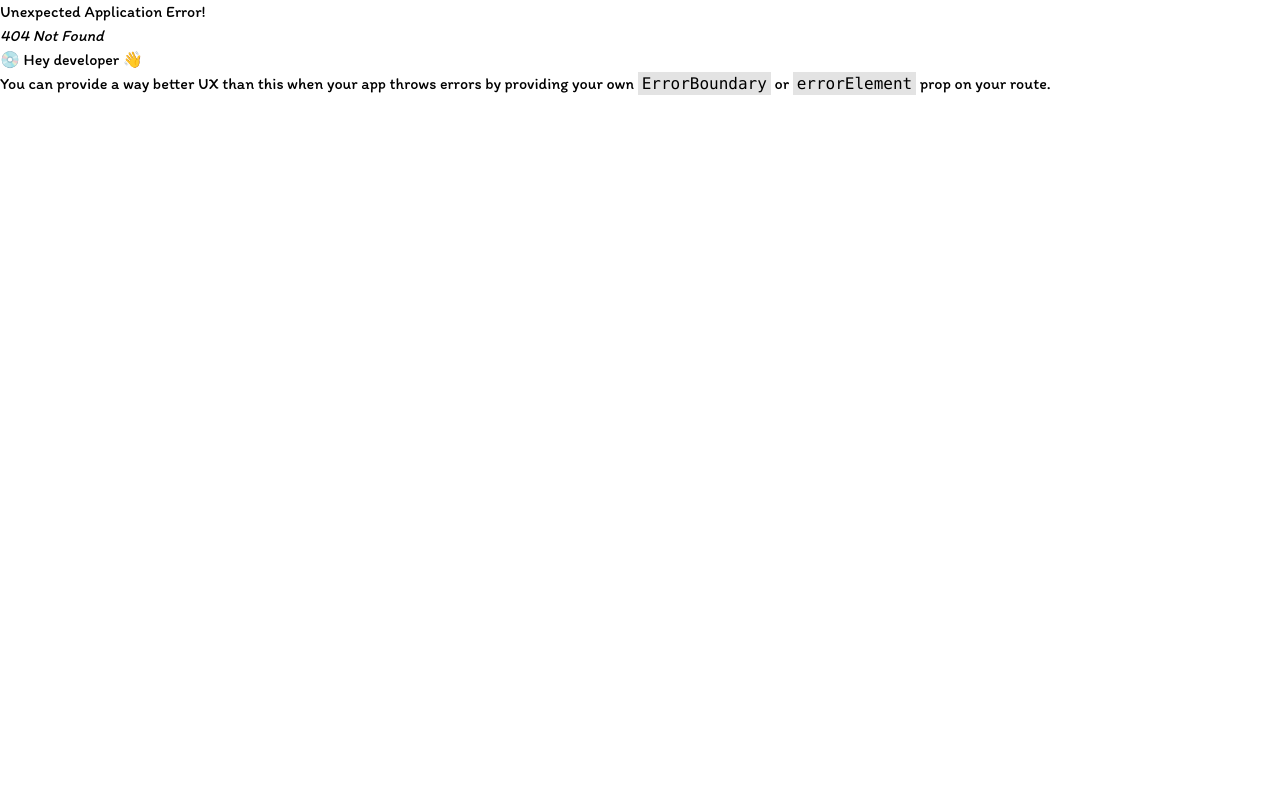
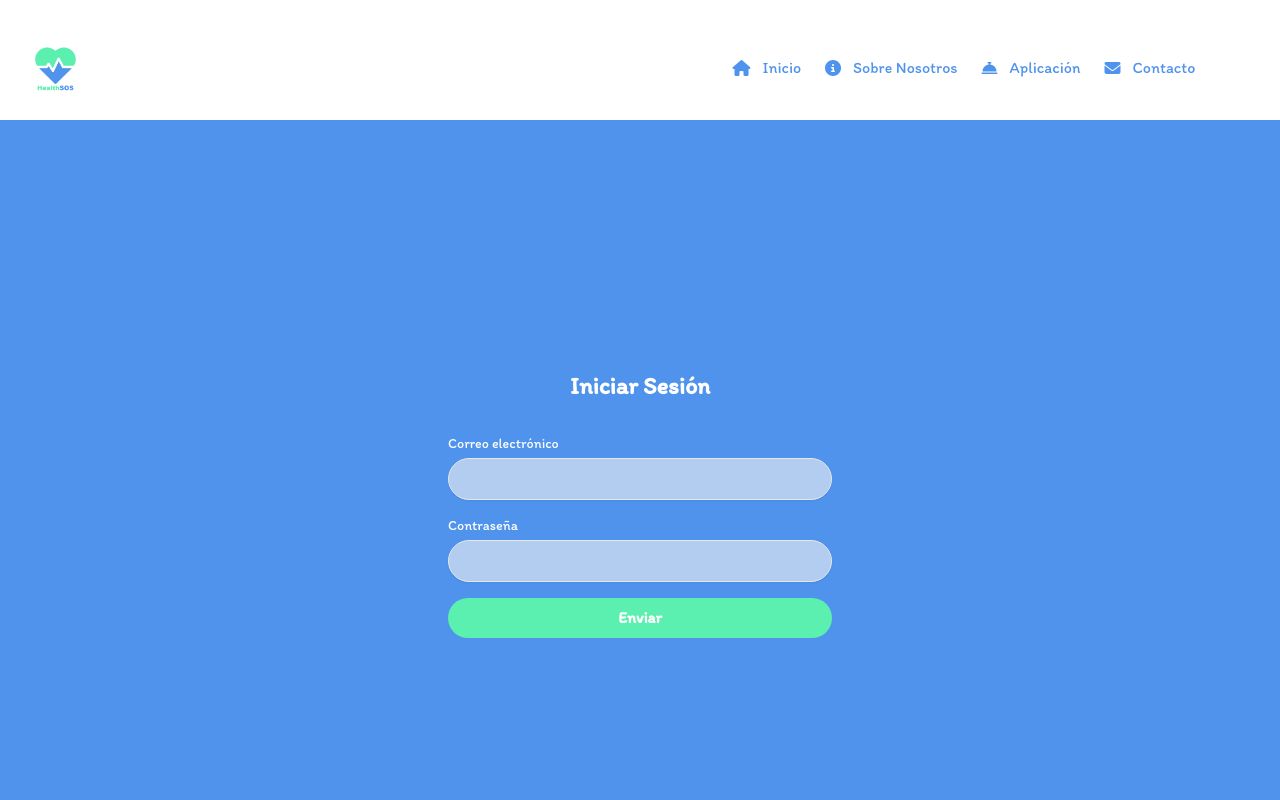
Before and after one commit to G5-Compiladores/healthsosvisual, a React (Vite) app: page /login in a window 1280 px wide. Before the commit this address had no page. Shown: the top 800 px of the page. Built offline with nearby package versions, Linux system fonts and the light colour scheme.

Commit message:
add login page

```diff
--- a/index.html
+++ b/index.html
@@ -6,7 +6,7 @@
     <meta name="viewport" content="width=device-width, initial-scale=1.0" />
     <title>HealthSOS</title>
   </head>
-  <body class="font-itim">
+  <body class="font-itim min-h-screen">
     <div id="root"></div>
     <script type="module" src="/src/main.jsx"></script>
   </body>
--- a/src/pages/LogIn.jsx
+++ b/src/pages/LogIn.jsx
@@ -1,11 +1,46 @@
-import React from 'react'
+import React from 'react';
+import { useForm } from 'react-hook-form';
 
-const LogIn = () => {
+const Login = () => {
+  const { register, handleSubmit, formState: { errors } } = useForm();
+
+  const onSubmit = data => {
+    console.log(data);
+  };
+
   return (
-    <div>
+    <div className="flex flex-col items-center justify-center min-h-screen bg-[#4F93ED] text-white">
+      <h2 className="text-2xl font-bold text-center">Iniciar Sesión</h2>
+      <div className="w-full max-w-md p-8 space-y-6 bg-transparent rounded">
+        <form onSubmit={handleSubmit(onSubmit)} className="space-y-4">
+          <div>
+            <label className="block text-sm font-medium">Correo electrónico</label>
+            <input
+              type="email"
+              {...register('email', { required: 'Este campo es obligatorio' })}
+              className="w-full px-3 py-2 mt-1 border bg-[#B3CDF0] rounded-[30px] shadow-sm focus:ring-blue-500 focus:border-blue-500"
+            />
+            {errors.email && <p className="mt-1 text-sm text-red-600">{errors.email.message}</p>}
+          </div>
+          <div>
+            <label className="block text-sm font-medium">Contraseña</label>
+            <input
+              type="password"
+              {...register('password', { required: 'Este campo es obligatorio' })}
+              className="w-full px-3 py-2 mt-1 border bg-[#B3CDF0] rounded-[30px] shadow-sm focus:ring-blue-500 focus:border-blue-500"
+            />
+            {errors.password && <p className="mt-1 text-sm text-red-600">{errors.password.message}</p>}
+          </div>
+          <button
+            type="submit"
+            className="w-full px-4 py-2 font-bold text-white bg-[#5BF0AF] rounded-[30px] hover:bg-blue-700 focus:outline-none focus:ring-2 focus:ring-blue-500"
+          >
+            Enviar
+          </button>
+        </form>
+      </div>
+    </div>
+  );
+};
 
-    </div>
-  )
-}
-
-export default LogIn
+export default Login;
--- a/src/router/Router.jsx
+++ b/src/router/Router.jsx
@@ -2,6 +2,7 @@ import { createBrowserRouter } from "react-router-dom";
 import Layout from "../layout/Layout";
 import HealthForm from "../pages/HealthForm";
 import Home from "../pages/Home";
+import Login from "../pages/LogIn";
 
 export const router = createBrowserRouter([{
     path: '/',
@@ -14,6 +15,10 @@ export const router = createBrowserRouter([{
         {
             path:'createfile',
             element: <HealthForm />
+        },
+        {
+            path:'login',
+            element: <Login />
         }
 ]
 }])
```
